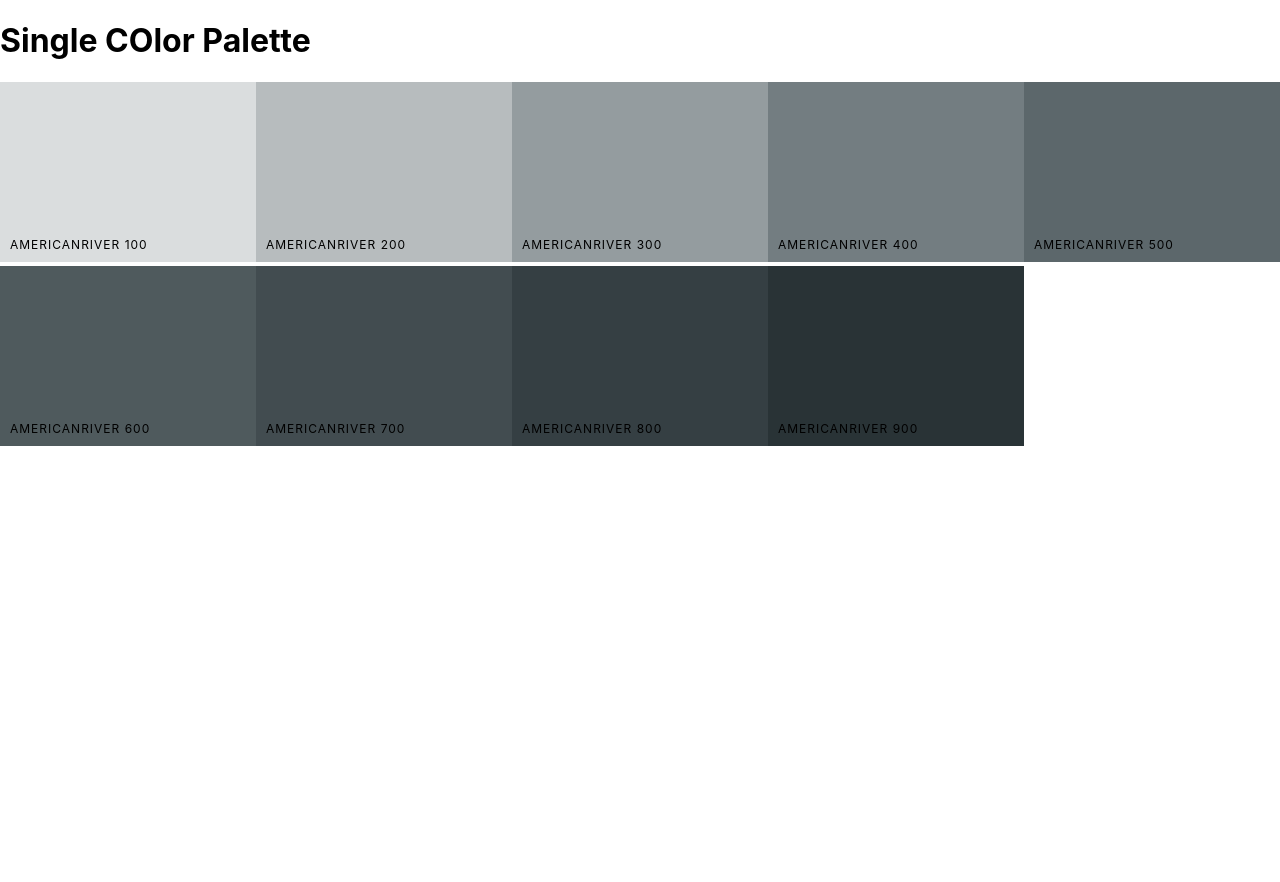
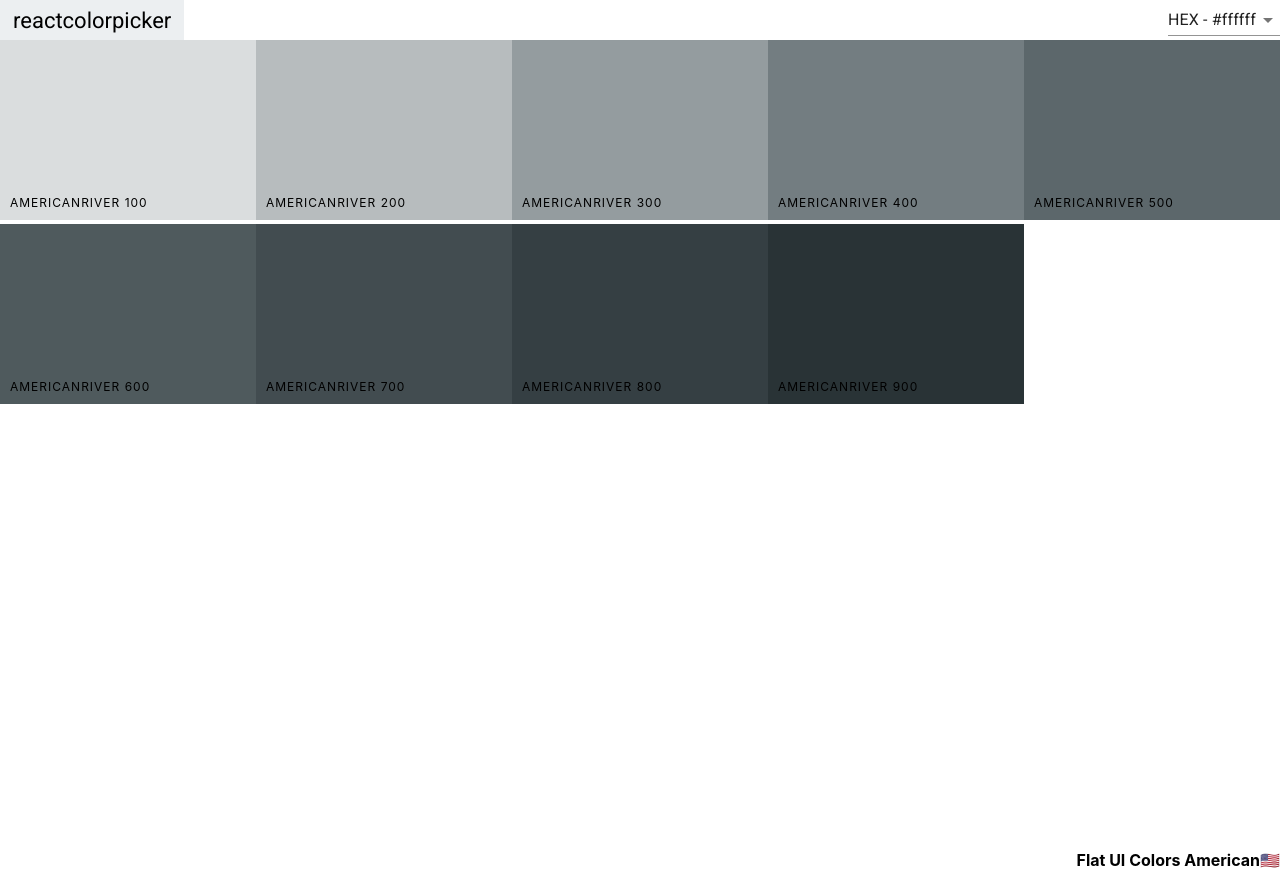
Before and after one commit to jswebdev-github/react-colors-app, a React (Create React App) app: page /palette/flat-ui-colors-american/americanriver in a window 1280 px wide. Built offline with nearby package versions, Linux system fonts and the light colour scheme.

Commit message:
Add Navbar and footer
Added Navbar and Footer to
SingleColorPalette

```diff
--- a/src/Navbar.js
+++ b/src/Navbar.js
@@ -26,13 +26,14 @@
     }
 
 render(){
-    const {level, changeLevel} = this.props;
+    const {level, changeLevel,showingAllColors} = this.props;
     const {format, open }= this.state;
     return (
         <header className="navbar">
             <div className="logo">
                 <Link to='/'>reactcolorpicker</Link>
             </div>
+
             <div className="select-container">
                 <Select value={format}
                         onChange={this.handleFormatChange}
@@ -42,7 +43,7 @@
                 <MenuItem value='rgba'>RGBA - rgba(255,255,255,1.0)</MenuItem>
                 </Select>
             </div>
-
+            {showingAllColors &&
             <div className="slider-container">
             <div className="slider">
             <Slider defaultValue={level}
@@ -53,6 +54,7 @@
             </div>
             <span>Level:{level}</span>
             </div>
+            }
 
             <Snackbar
             anchorOrigin={{vertical:"bottom",horizontal:"left"}}
--- a/src/Palette.js
+++ b/src/Palette.js
@@ -2,6 +2,7 @@
 import ColorBox from './ColorBox';
 import Navbar from './Navbar';
 import './Palette.css';
+import PaletteFooter from './PaletteFooter';
 
 class Palette extends Component{
     constructor(props){
@@ -30,6 +31,7 @@
              id={color.id}
              paletteId={id}
              showLink
+             showingAllColors
              />
         });
 
@@ -42,10 +44,7 @@
                 {colorBoxes}
             </div>
             {/* Footer goes here */}
-            <footer className="Palette-footer">
-            {paletteName}
-            <span className="Palette-emoji">{emoji}</span>
-            </footer>
+            <PaletteFooter paletteName={paletteName} emoji={emoji}/>
         </div>
         );
     }
--- /dev/null
+++ b/src/PaletteFooter.js
@@ -0,0 +1,13 @@
+import React from 'react';
+
+function PaletteFooter(props){
+    const {paletteName,emoji} = props;
+    return(
+        <footer className="Palette-footer">
+            {paletteName}
+            <span className="emoji">{emoji}</span>
+        </footer>
+    )
+}
+
+export default PaletteFooter;
--- a/src/SingleColorPalette.js
+++ b/src/SingleColorPalette.js
@@ -1,10 +1,14 @@
  import React, {Component} from 'react';
+ import NavBar from './Navbar';
  import ColorBox from './ColorBox';
+import PaletteFooter from './PaletteFooter';
 
  class SingleColorPalette extends Component{
     constructor(props){
         super(props);
-        this._shades= this.gatherShades(this.props.palette,this.props.colorId)
+        this._shades= this.gatherShades(this.props.palette,this.props.colorId);
+        this.state={format:'hex'}
+        this.changeFormat = this.changeFormat.bind(this);
     }
     gatherShades(palette,colorToFilterBy){
         // return all shades of the given color
@@ -17,19 +21,32 @@
                     }
                     return shades.slice(1);
     }
+
+    changeFormat(val){
+        this.setState({format:val});
+    }
     render(){
+        const {format} = this.state;
+        const {paletteName,emoji} = this.props.palette;
         const colorBoxes = this._shades.map(color => (
             <ColorBox
             key={color.id}
             name={color.name}
-            background={color.hex}
-            showLink={false}/>
+            background={color[format]}
+            showLink={false}
+            />
         ))
         return(<div>
-            <h1>Single COlor Palette</h1>
+            <NavBar
+            handleChange={this.changeFormat}
+            showingAllColors={false}
+            />
             <div className="Palette">
                 <div className="Palette-colors">{colorBoxes}</div>
             </div>
+            <PaletteFooter
+            paletteName={paletteName}
+            emoji={emoji}/>
         </div>)
     }
  }
```
